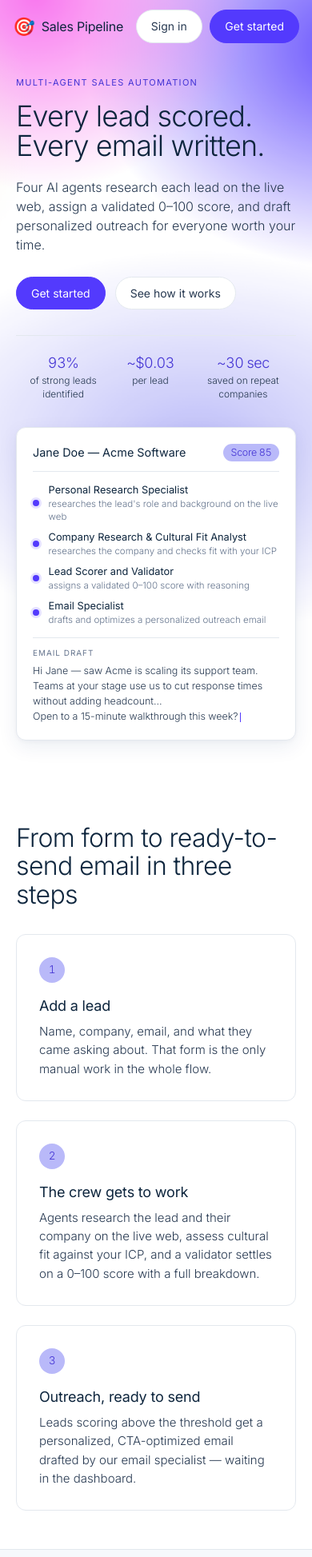
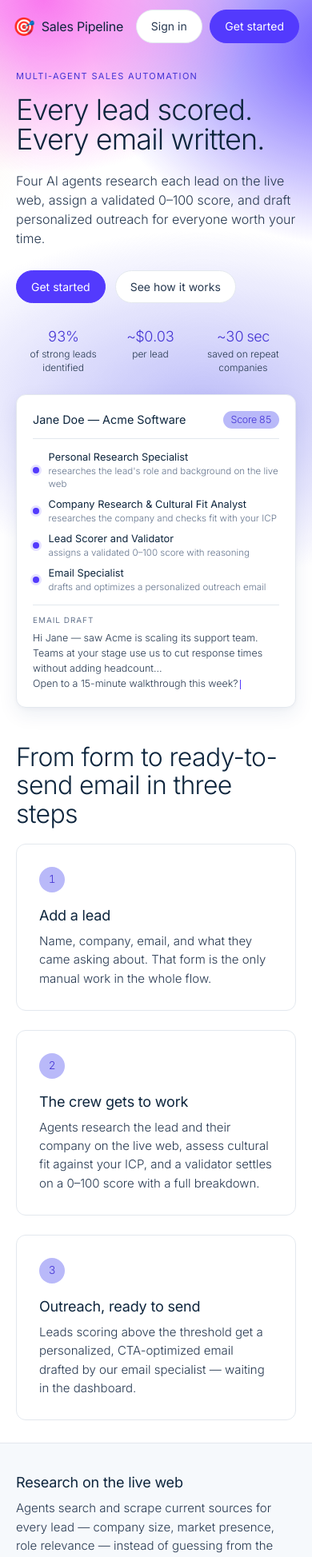
Before and after one commit to VIVPM/multi-crew-leads-dashboard, a React (Vite) app in the folder frontend/: page / in a window 390 px wide. Shown: the top 1947 px of the page at 80% size. Built offline with nearby package versions, Linux system fonts and the light colour scheme; no server answers.

Commit message:
Tighten landing page spacing and drop the moving hero background

```diff
--- a/frontend/src/App.css
+++ b/frontend/src/App.css
@@ -1130,7 +1130,7 @@ body {
   align-items: center;
   max-width: 1200px;
   margin: 0 auto;
-  padding: 120px 24px 40px;
+  padding: 100px 24px 16px;
   position: relative;
   isolation: isolate;
 }
@@ -1148,12 +1148,6 @@ body {
     radial-gradient(55% 50% at 55% 70%, var(--primary-subdued) 0%, transparent 60%),
     var(--canvas);
   opacity: 0.9;
-  animation: lp-mesh-drift 18s ease-in-out infinite alternate;
-}
-
-@keyframes lp-mesh-drift {
-  from { transform: translateX(0) scale(1); }
-  to   { transform: translateX(-3%) scale(1.04); }
 }
 
 .lp-eyebrow {
@@ -1294,7 +1288,7 @@ body {
 .lp-section {
   max-width: 1200px;
   margin: 0 auto;
-  padding: 72px 24px;
+  padding: 40px 24px;
 }
 
 .lp-section-tight { padding-top: 0; }
@@ -1314,7 +1308,7 @@ body {
   letter-spacing: -0.64px;
   line-height: 1.1;
   color: var(--ink);
-  margin-bottom: 2rem;
+  margin-bottom: 1.25rem;
 }
 
 .lp-h3 {
@@ -1369,8 +1363,6 @@ body {
   gap: 2.5rem;
   text-align: center;
   margin: 2rem 0 0;
-  padding-top: 1.5rem;
-  border-top: 1px solid var(--hairline);
 }
 
 .lp-hero-stat-n {
@@ -1426,7 +1418,7 @@ body {
 .lp-dark-cta {
   background: var(--brand-dark);
   border-radius: var(--r-lg);
-  padding: 4rem 2rem;
+  padding: 2.5rem 2rem;
   text-align: center;
 }
 
@@ -1500,12 +1492,12 @@ body {
   .modal-container { max-height: 95vh; }
   .btn { padding: 10px 18px; }
 
-  .lp-hero { grid-template-columns: 1fr; padding: 96px 20px 56px; gap: 2rem; }
+  .lp-hero { grid-template-columns: 1fr; padding: 88px 20px 16px; gap: 1.5rem; }
   .lp-headline { font-size: 36px; letter-spacing: -0.9px; }
   .lp-sub { font-size: 16px; }
   .lp-steps, .lp-features { grid-template-columns: 1fr; }
   .lp-cream { grid-template-columns: 1fr; padding: 1.5rem; }
-  .lp-section { padding: 48px 20px; }
+  .lp-section { padding: 28px 20px; }
   .lp-nav { padding: 12px 16px; }
 }
 
```
